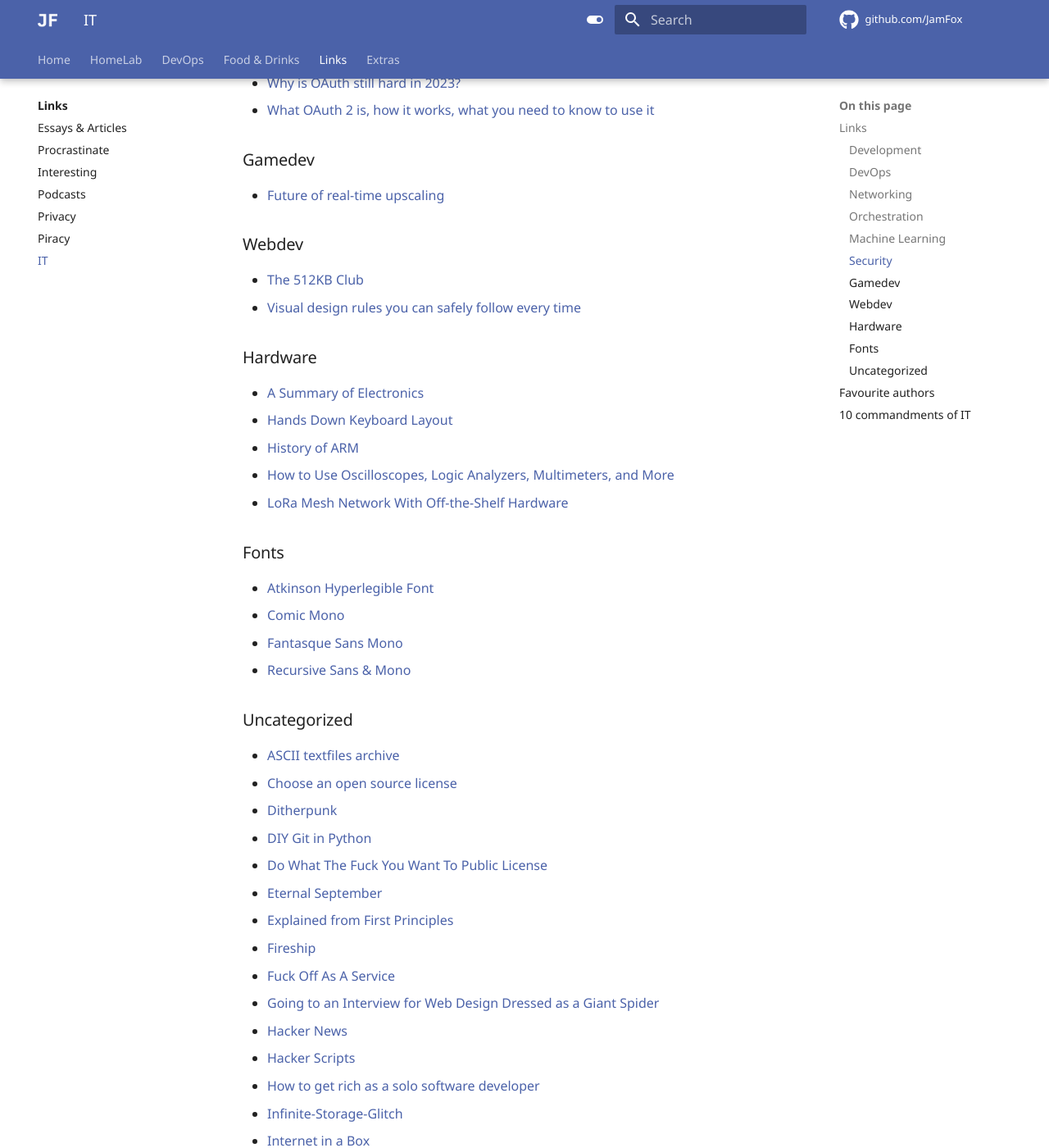
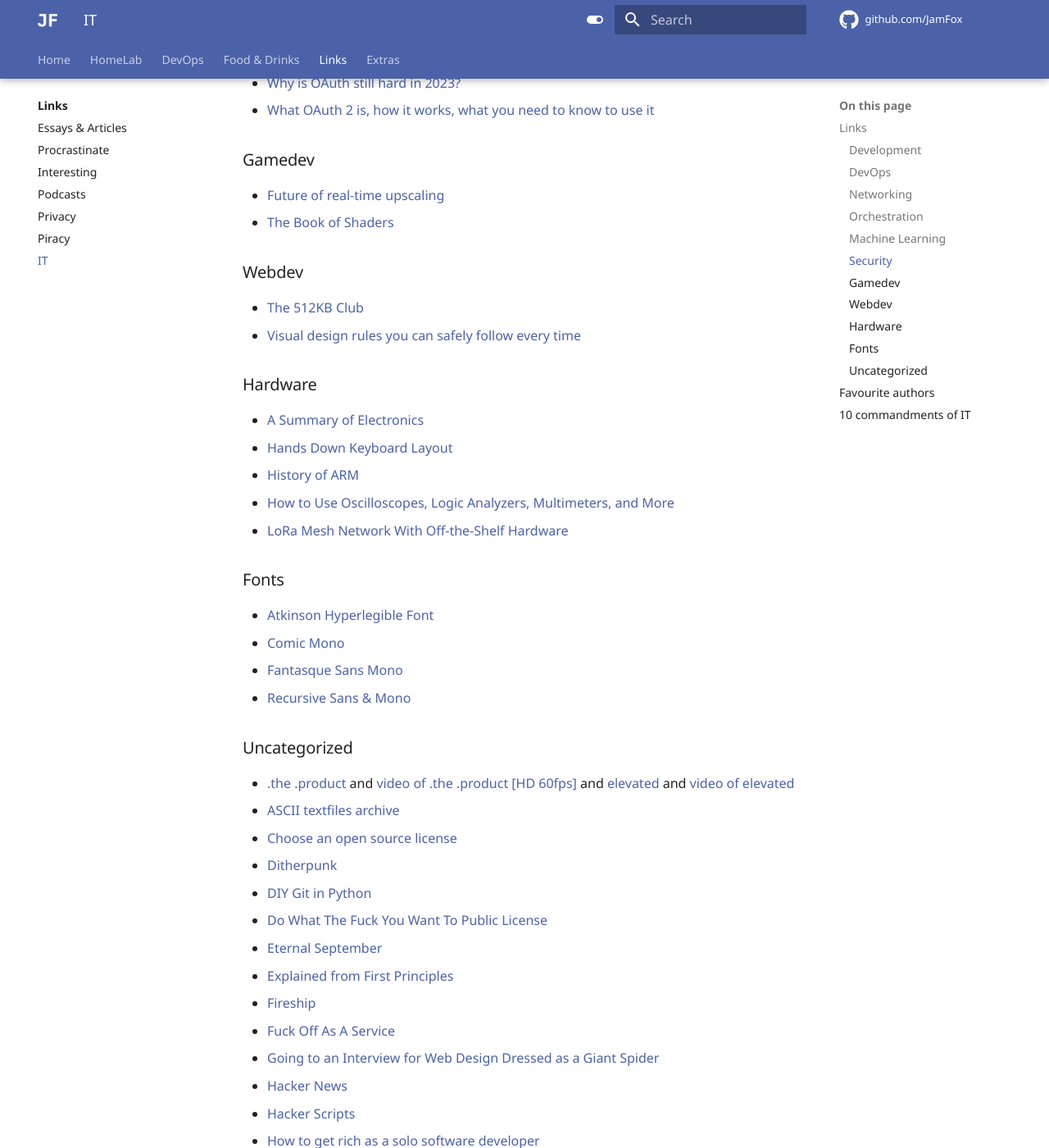
Before and after one commit to JamFox/docs.jamfox.dev, an MkDocs documentation site: the page built from docs/content/links/it.md, in a window 1280 px wide and 1400 px high, scrolled down 1661 px. Shown: the whole window at 82% size. Built offline with MkDocs 1.6.1 and Material for MkDocs 9.7.7, drawn with Linux system fonts in a browser that asks for light colours; comment, search, counter and statistics services are not loaded.

Commit message:
demoscene

```diff
--- a/docs/content/links/it.md
+++ b/docs/content/links/it.md
@@ -60,6 +60,7 @@ title: "IT"
 ### Gamedev
 
 - [Future of real-time upscaling](https://youtu.be/f8piCZz0p-Y)
+- [The Book of Shaders](https://thebookofshaders.com/)
 
 ### Webdev
 
@@ -83,6 +84,8 @@ title: "IT"
 
 ### Uncategorized
 
+
+- [.the .product](http://theproduct.de/) and [video of .the .product [HD 60fps]](https://youtu.be/1dcrV_7JpXQ) and [elevated](https://www.pouet.net/prod.php?which=52938) and [video of elevated](https://youtu.be/jB0vBmiTr6o)
 - [ASCII textfiles archive](http://textfiles.com/)
 - [Choose an open source license](https://choosealicense.com/)
 - [Ditherpunk](https://surma.dev/things/ditherpunk/)
@@ -110,7 +113,6 @@ title: "IT"
 - [The Missing Semester of Your CS Education](https://missing.csail.mit.edu/)
 - [The Website is Down #1: Sales Guy vs. Web Dude](https://youtu.be/uRGljemfwUE)
 - [What can I do for Arch Linux?](https://whatcanidofor.archlinux.org/)
-
 ## Favourite authors
 
 - [Andreas Kling](https://www.youtube.com/@awesomekling)
```
